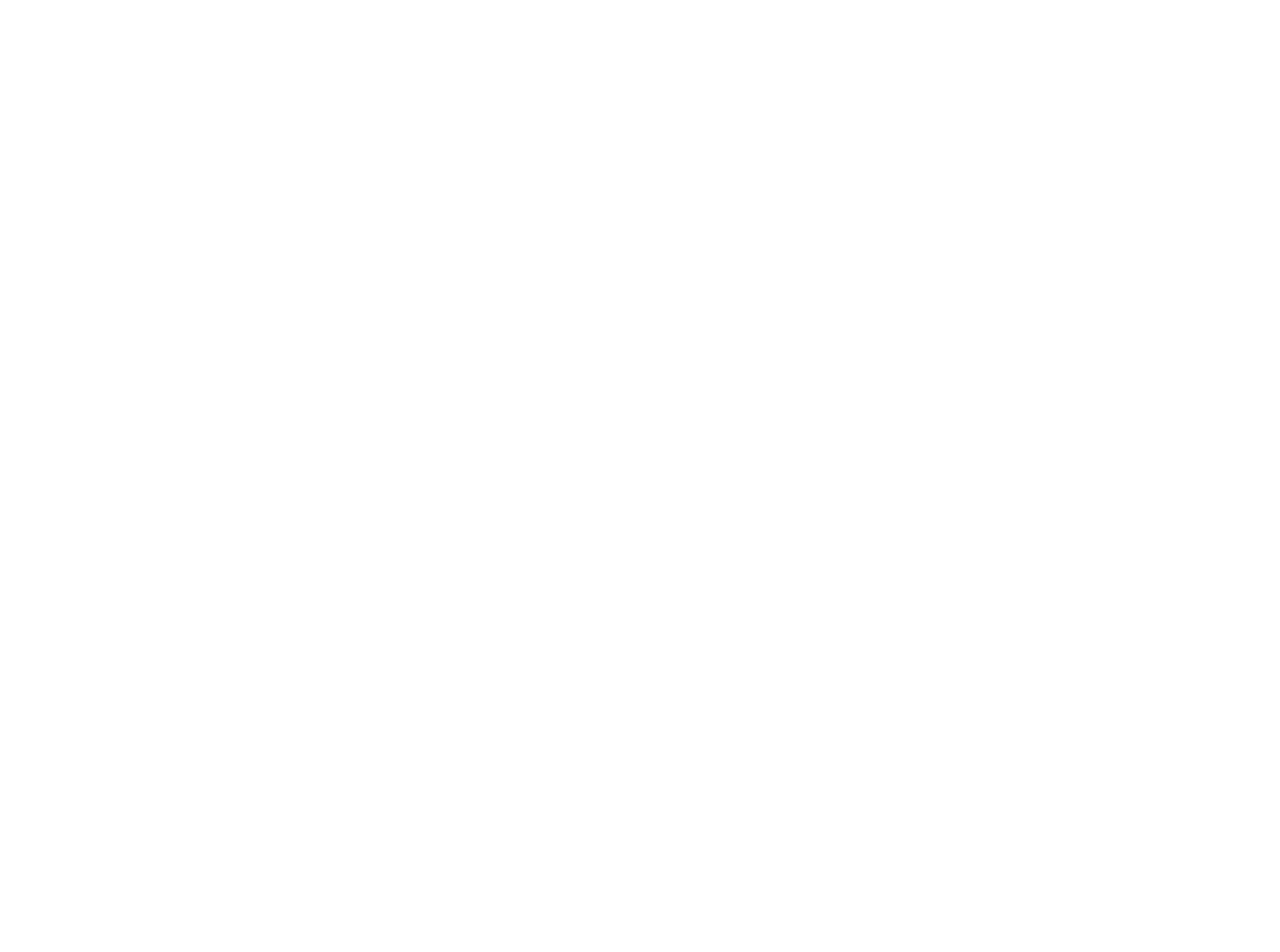
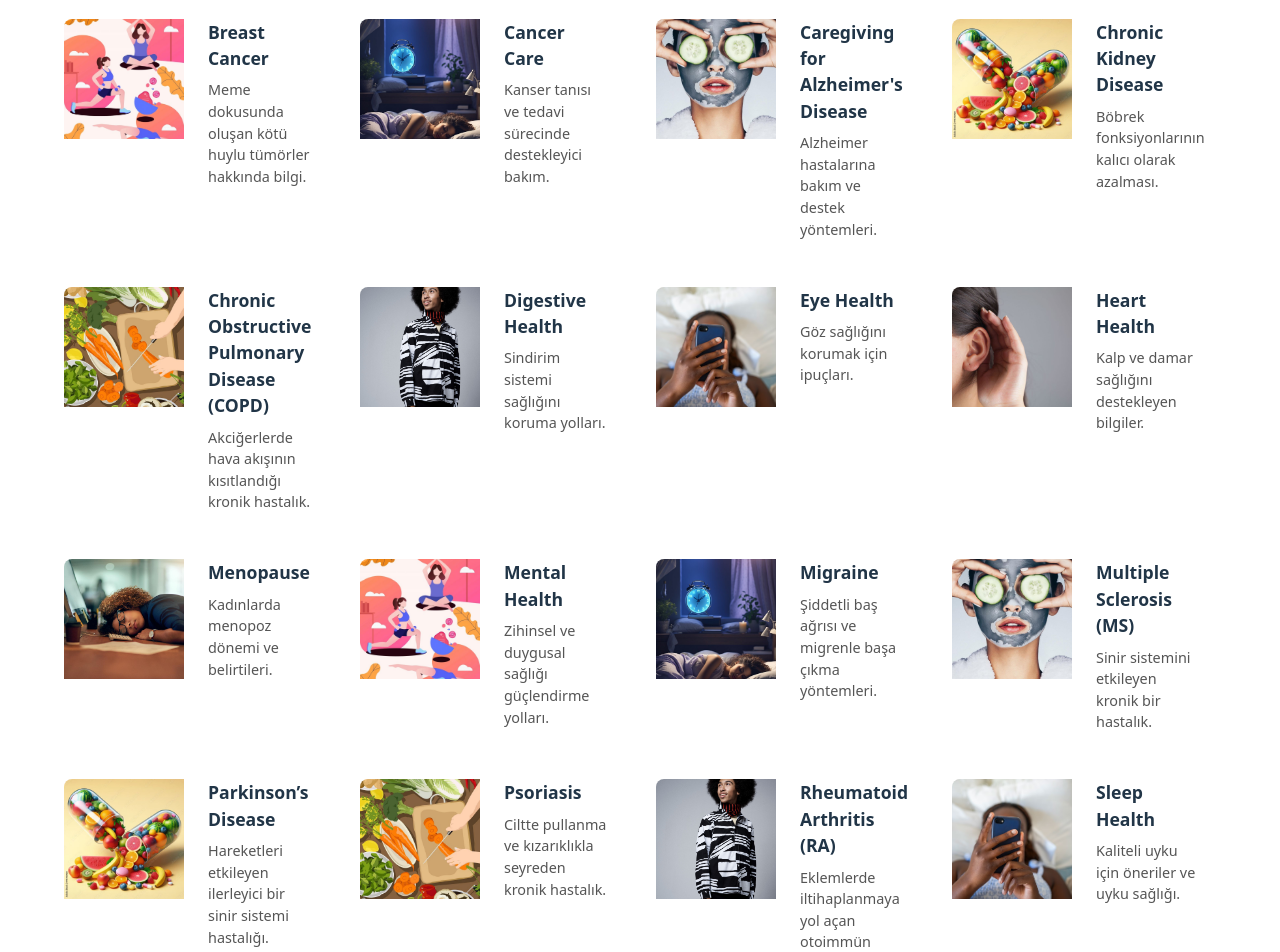
Before and after one commit to HasanGURGUR/Healty, a React (Vite) app: page /saglik in a window 1280 px wide. Shown: the part 280-1232 px from the top of the page. Before the commit the page ends 800 px from the top, so only its background shows below. Built offline with nearby package versions, Linux system fonts and the light colour scheme.

Commit message:
- sağlık sayfası güncellendi

```diff
--- a/src/components/ItemListSection.css
+++ b/src/components/ItemListSection.css
@@ -15,7 +15,7 @@
 
 .item-list-container {
   display: grid; /* Grid düzenine geç */
-  grid-template-columns: repeat(2, 1fr); /* Tam olarak iki eşit sütun */
+  grid-template-columns: repeat(4, 1fr); /* Her satırda 4 sütun */
   gap: 2rem; /* Öğeler arasında boşluk */
   /* border: 2px dashed blue; */ /* Geçici kenarlığı kaldırıyorum */
 }
--- a/src/pages/araclar/AraclarPage.jsx
+++ b/src/pages/araclar/AraclarPage.jsx
@@ -6,7 +6,7 @@
 
   return (
     <div style={{ padding: '2rem' }}>
-      <h1>Araçlar Sayfası</h1>
+      <h1>Araçlar</h1>
       <div style={{ display: 'flex', gap: '2rem', flexWrap: 'wrap' }}>
         <div
           style={{
--- a/src/pages/saglik/SaglikPage.jsx
+++ b/src/pages/saglik/SaglikPage.jsx
@@ -1,9 +1,104 @@
 import React from 'react';
+import ItemListSection from '../../components/ItemListSection';
+
+const healthConditionItems = [
+  {
+    title: 'Breast Cancer',
+    image: '/images/fitness.jpg',
+    description: 'Meme dokusunda oluşan kötü huylu tümörler hakkında bilgi.'
+  },
+  {
+    title: 'Cancer Care',
+    image: '/images/sleep.jpg',
+    description: 'Kanser tanısı ve tedavi sürecinde destekleyici bakım.'
+  },
+  {
+    title: "Caregiving for Alzheimer's Disease",
+    image: '/images/skin-care.jpg',
+    description: 'Alzheimer hastalarına bakım ve destek yöntemleri.'
+  },
+  {
+    title: 'Chronic Kidney Disease',
+    image: '/images/vitamins.jpg',
+    description: 'Böbrek fonksiyonlarının kalıcı olarak azalması.'
+  },
+  {
+    title: 'Chronic Obstructive Pulmonary Disease (COPD)',
+    image: '/images/nutrition.jpg',
+    description: 'Akciğerlerde hava akışının kısıtlandığı kronik hastalık.'
+  },
+  {
+    title: 'Digestive Health',
+    image: '/images/vegan_chef.jpg',
+    description: 'Sindirim sistemi sağlığını koruma yolları.'
+  },
+  {
+    title: 'Eye Health',
+    image: '/images/skinny_tok.jpg',
+    description: 'Göz sağlığını korumak için ipuçları.'
+  },
+  {
+    title: 'Heart Health',
+    image: '/images/hearing.jpg',
+    description: 'Kalp ve damar sağlığını destekleyen bilgiler.'
+  },
+  {
+    title: 'Menopause',
+    image: '/images/why_sleepy.jpg',
+    description: 'Kadınlarda menopoz dönemi ve belirtileri.'
+  },
+  {
+    title: 'Mental Health',
+    image: '/images/fitness.jpg',
+    description: 'Zihinsel ve duygusal sağlığı güçlendirme yolları.'
+  },
+  {
+    title: 'Migraine',
+    image: '/images/sleep.jpg',
+    description: 'Şiddetli baş ağrısı ve migrenle başa çıkma yöntemleri.'
+  },
+  {
+    title: 'Multiple Sclerosis (MS)',
+    image: '/images/skin-care.jpg',
+    description: 'Sinir sistemini etkileyen kronik bir hastalık.'
+  },
+  {
+    title: 'Parkinson’s Disease',
+    image: '/images/vitamins.jpg',
+    description: 'Hareketleri etkileyen ilerleyici bir sinir sistemi hastalığı.'
+  },
+  {
+    title: 'Psoriasis',
+    image: '/images/nutrition.jpg',
+    description: 'Ciltte pullanma ve kızarıklıkla seyreden kronik hastalık.'
+  },
+  {
+    title: 'Rheumatoid Arthritis (RA)',
+    image: '/images/vegan_chef.jpg',
+    description: 'Eklemlerde iltihaplanmaya yol açan otoimmün hastalık.'
+  },
+  {
+    title: 'Sleep Health',
+    image: '/images/skinny_tok.jpg',
+    description: 'Kaliteli uyku için öneriler ve uyku sağlığı.'
+  },
+  {
+    title: 'Type 2 Diabetes',
+    image: '/images/hearing.jpg',
+    description: 'Kan şekeri kontrolü ve tip 2 diyabet yönetimi.'
+  },
+  {
+    title: 'Weight Management',
+    image: '/images/why_sleepy.jpg',
+    description: 'Sağlıklı kilo kontrolü ve yönetimi.'
+  },
+];
 
 const SaglikPage = () => {
   return (
     <div>
       <h1>Sağlık Sayfası</h1>
+      <ItemListSection title="Sağlık Durumları" items={healthConditionItems} />
       {/* Bu sayfaya özgü içerik buraya gelecek */}
     </div>
   );
```
